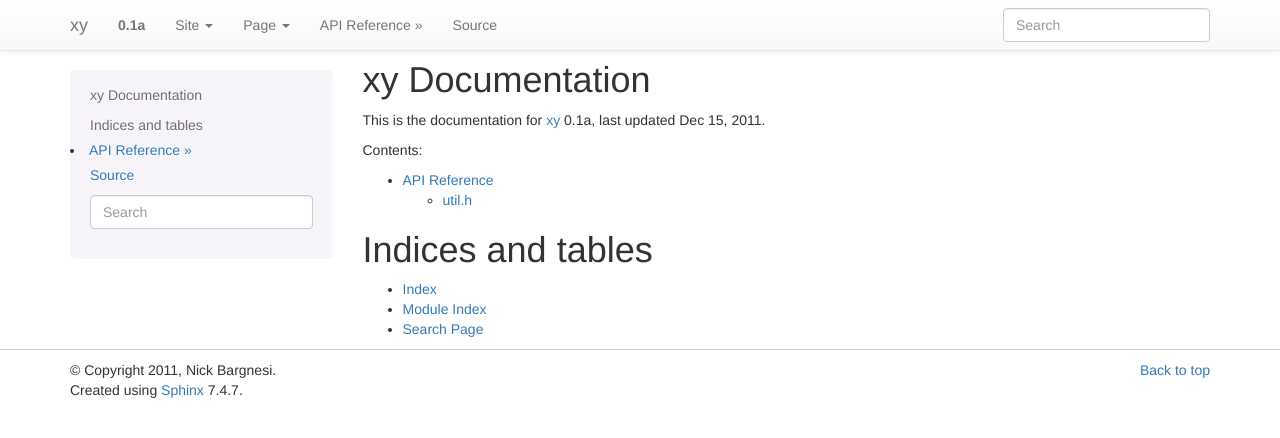
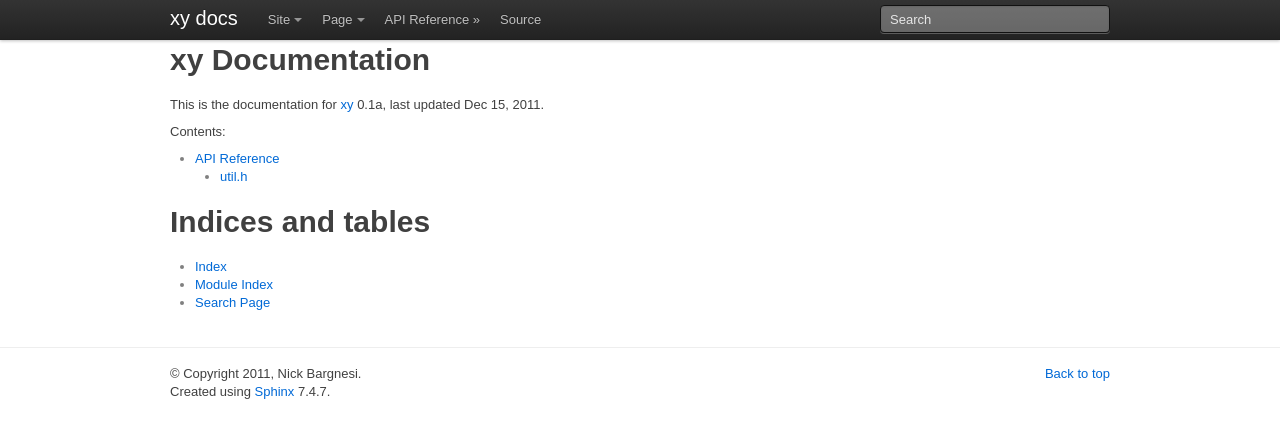
Before and after one commit to nbargnesi/xy, a Sphinx documentation site: the page built from docs/index.rst, in a window 1280 px wide. Shown: the top 438 px of the page. Built offline with Sphinx 7.4.7, drawn with Linux system fonts in a browser that asks for light colours.

Commit message:
Backed out changeset cbfbfb761759

```diff
--- a/docs/conf.py
+++ b/docs/conf.py
@@ -16,7 +16,7 @@ import sys, os
 # If extensions (or modules to document with autodoc) are in another directory,
 # add these directories to sys.path here. If the directory is relative to the
 # documentation root, use os.path.abspath to make it absolute, like shown here.
-#sys.path.insert(0, os.path.abspath('_themes'))
+sys.path.insert(0, os.path.abspath('_themes'))
 
 # -- General configuration -----------------------------------------------------
 
@@ -100,7 +100,7 @@ html_theme = 'bootstrap'
 #html_theme_options = {}
 
 # Add any paths that contain custom themes here, relative to this directory.
-html_theme_path = ['.']
+html_theme_path = ['_themes']
 
 # The name for this set of Sphinx documents.  If None, it defaults to
 # "<project> v<release> documentation".
```
Also changed, not shown: 1 other file.
